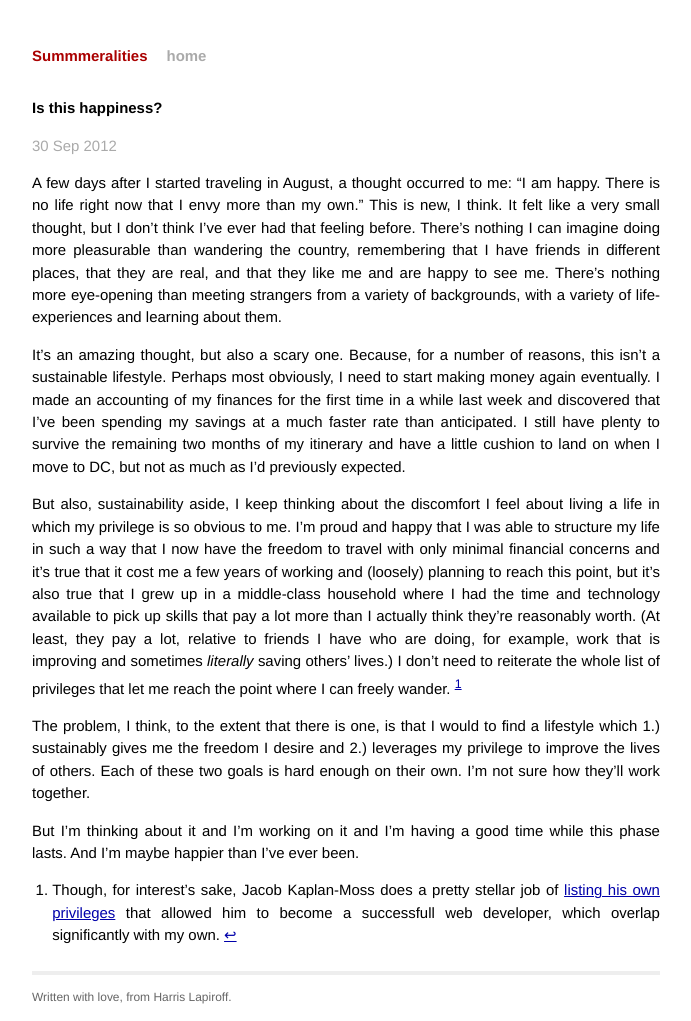
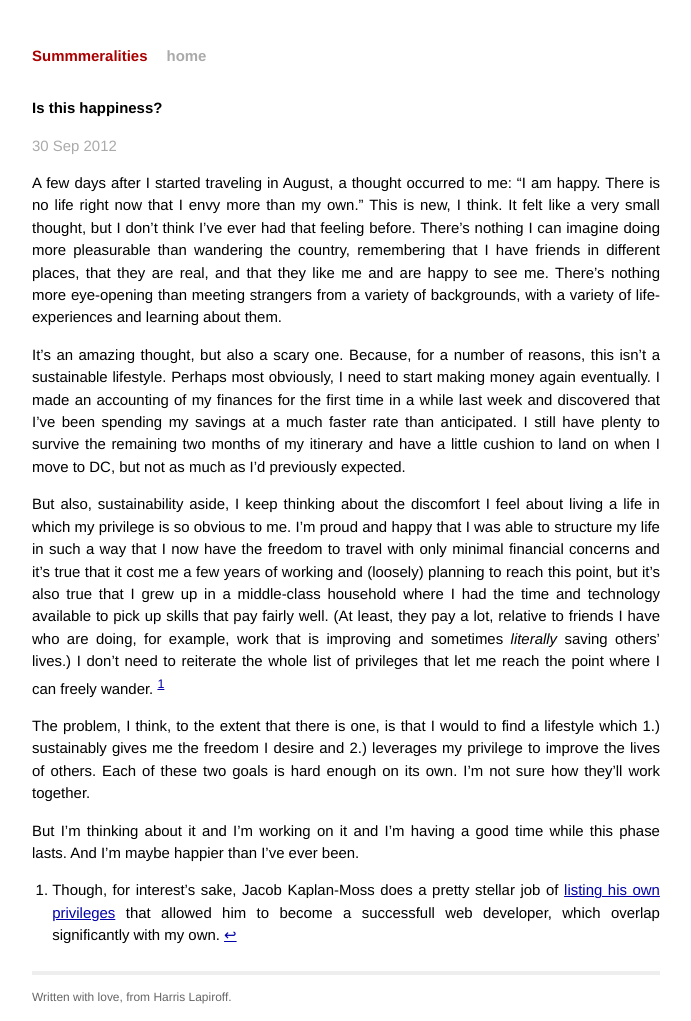
Before and after one commit to harrislapiroff/summeralities, a Jekyll site: the page built from _posts/2012-09-30-is-this-happiness.md, in a window 1280 px wide. Shown: the whole page, without its empty margins (294-985 px from the left). Built offline with Jekyll 4.4.1, drawn with Linux system fonts in a browser that asks for light colours; Markdown is read by kramdown in place of the engine named in the settings.

Commit message:
Some rewriting.

```diff
--- a/_posts/2012-09-30-is-this-happiness.md
+++ b/_posts/2012-09-30-is-this-happiness.md
@@ -7,9 +7,9 @@ A few days after I started traveling in August, a thought occurred to me: "I am
 
 It's an amazing thought, but also a scary one. Because, for a number of reasons, this isn't a sustainable lifestyle. Perhaps most obviously, I need to start making money again eventually. I made an accounting of my finances for the first time in a while last week and discovered that I've been spending my savings at a much faster rate than anticipated. I still have plenty to survive the remaining two months of my itinerary and have a little cushion to land on when I move to DC, but not as much as I'd previously expected.
 
-But also, sustainability aside, I keep thinking about the discomfort I feel about living a life in which my privilege is so obvious to me. I'm proud and happy that I was able to structure my life in such a way that I now have the freedom to travel with only minimal financial concerns and it's true that it cost me a few years of working and (loosely) planning to reach this point, but it's also true that I grew up in a middle-class household where I had the time and technology available to pick up skills that pay a lot more than I actually think they're reasonably worth. (At least, they pay a lot, relative to friends I have who are doing, for example, work that is improving and sometimes *literally* saving others' lives.) I don't need to reiterate the whole list of privileges that let me reach the point where I can freely wander. [^jacob]
+But also, sustainability aside, I keep thinking about the discomfort I feel about living a life in which my privilege is so obvious to me. I'm proud and happy that I was able to structure my life in such a way that I now have the freedom to travel with only minimal financial concerns and it's true that it cost me a few years of working and (loosely) planning to reach this point, but it's also true that I grew up in a middle-class household where I had the time and technology available to pick up skills that pay fairly well. (At least, they pay a lot, relative to friends I have who are doing, for example, work that is improving and sometimes *literally* saving others' lives.) I don't need to reiterate the whole list of privileges that let me reach the point where I can freely wander. [^jacob]
 
-The problem, I think, to the extent that there is one, is that I would to find a lifestyle which 1.) sustainably gives me the freedom I desire and 2.) leverages my privilege to improve the lives of others. Each of these two goals is hard enough on their own. I'm not sure how they'll work together.
+The problem, I think, to the extent that there is one, is that I would to find a lifestyle which 1.) sustainably gives me the freedom I desire and 2.) leverages my privilege to improve the lives of others. Each of these two goals is hard enough on its own. I'm not sure how they'll work together.
 
 But I'm thinking about it and I'm working on it and I'm having a good time while this phase lasts. And I'm maybe happier than I've ever been.
 
```
